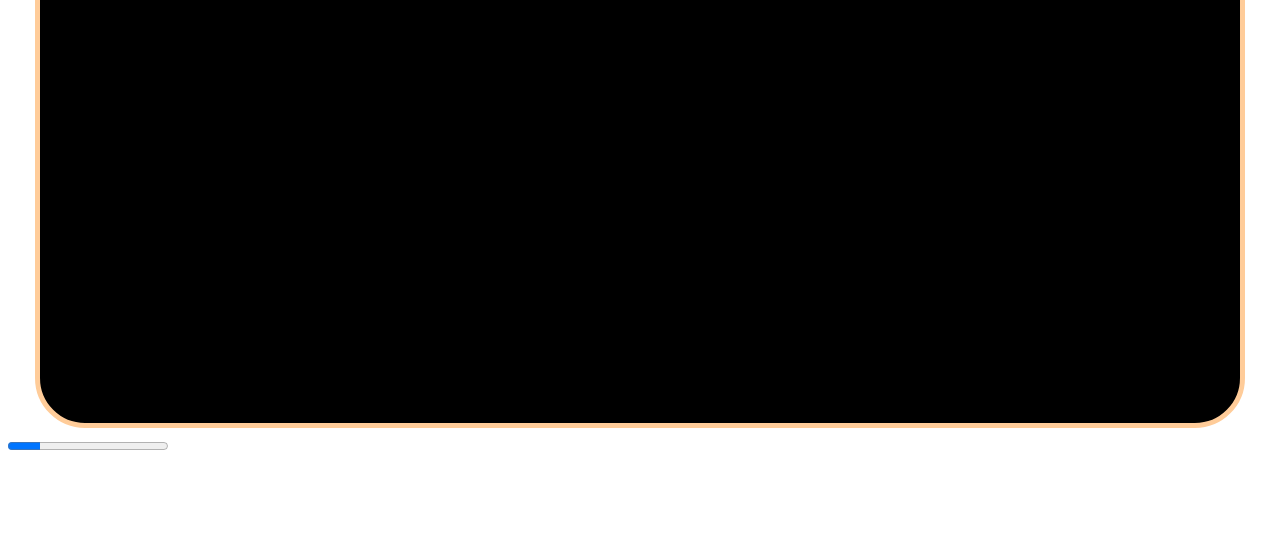
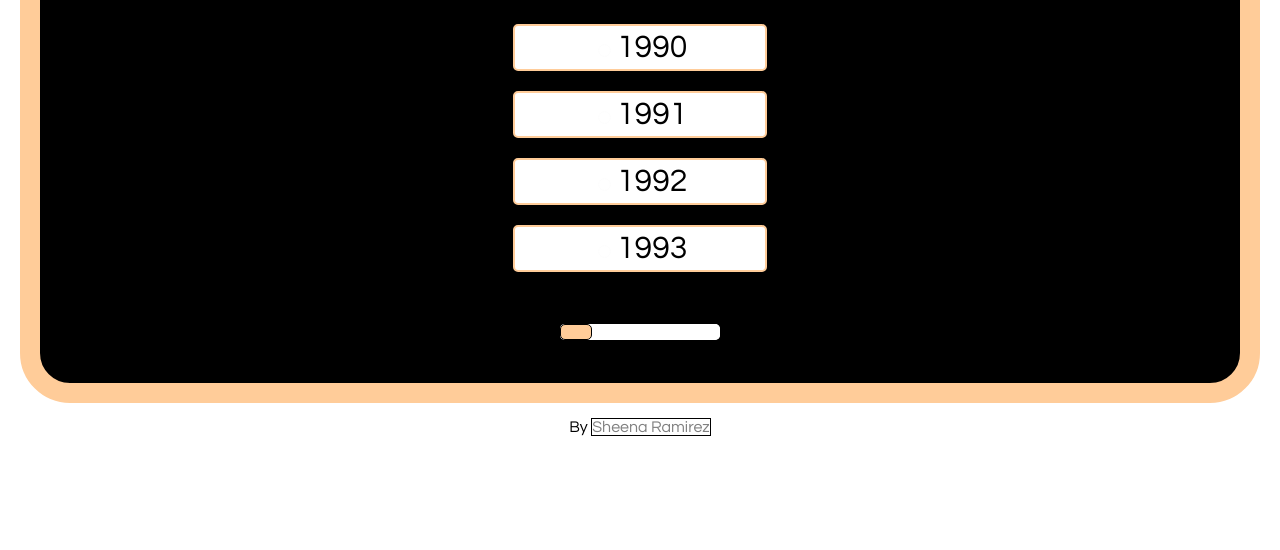
Before and after one commit to commonstarling/quiz-app, a plain HTML site: page index.html in a window 1280 px wide. Shown: the part 250-800 px from the top of the page. Drawn offline with nearby package versions, Linux system fonts and the light colour scheme.

Commit message:
style changes

```diff
--- a/css/style.css
+++ b/css/style.css
@@ -1,6 +1,7 @@
 body {
 	background-color: white;
 	font-family: 'Questrial', Sans-serif;
+	box-sizing: border-box;
 }
 
 .logo {
@@ -16,34 +17,80 @@ body {
 h1 {
 	text-align: center;
 	font-size: 2rem;
-	margin-top: -75px;
+	margin-top: -45px;
 }
 
 h2 {
 	color: white;
 	text-align: center;
-	font-size: 1.5rem;
+	font-size: 3rem;
 	margin-top: 2rem;
 }
 
 .quiz-window {
 	background-color: black;
 	color: white;
-	border: 5px solid #ffcc99;
-	height: 35rem;
+	border: 20px solid #ffcc99;
+	height: 30rem;
 	width: 75rem;
 	margin: 10px auto;
 	border-radius: 50px;
+	text-align: center;
 }
 
 label {
-	color: white;
-	font-size: 3rem;
-	border: 2px solid gray;
+	color: black;
+	font-size: 2rem;
+	width: 5rem;
+}
+
+.answers {
+	border: 2px solid #ffcc99;
+	text-align: center;
 	border-radius: 5px;
-	width: 20rem;
+	background-color: white;
+	width: 15rem;
+	margin-top: 0;
+	margin-right: auto;
+	margin-left: auto;
+	margin-bottom: 20px;
+	padding: 5px;
+	display: block;
 }
-.answers {
-	float: right;
-	border: 2px solid gray;
+
+.answers:hover {
+	background-color: #ffcc99;
 }
+
+.answers input[type="radio"] {
+    opacity:0.01;
+    z-index:100;
+}
+
+progress {
+	appearance: none;
+    -moz-appearance: none;
+    -webkit-appearance: none;
+	color: #ffcc99;
+	border-radius: 5px;
+	background-color: white;
+}
+
+progress::-webkit-progress-bar {
+    background-color: white;
+    border-radius: 5px;
+}
+progress::-webkit-progress-value {
+    background-color: #ffcc99;
+    border-radius: 5px;
+    border: 1px solid black;
+}
+.credit {
+	color: black;
+	text-align: center;
+}
+.credit a {
+	color: gray;
+	text-decoration: none;
+	border: .5px solid black;
+}
--- a/index.html
+++ b/index.html
@@ -13,29 +13,32 @@
 <h1>How well do you know Zeta Sigma Chi?</h1>
 
 <div class="quiz-window">
-	<h2 class="question">How many Mommy Chis are there?</h2>
+	<h2 class="question">When was the sorority founded?</h2>
 	<div class="answers">
 		<input type="radio" name="radio" id="radio1" class="choices">
-		<label for="radio1">Five</label>
+		<label for="radio1">1990</label>
 	</div>
 
 	<div class="answers">
 		<input type="radio" name="radio" id="radio2" class="choices">
-		<label for="radio2">Seven</label>
+		<label for="radio2">1991</label>
 	</div>
 
 	<div class="answers">
 		<input type="radio" name="radio" id="radio3" class="choices">
-		<label for="radio3">Eight</label>
+		<label for="radio3">1992</label>
 	</div>
 
 	<div class="answers">
 		<input type="radio" name="radio" id="radio4" class="choices">
-		<label for="radio4">One</label>
+		<label for="radio4">1993</label>
 	</div>
+	<br>
+	<br>
+	<progress max="100" value="20" placeholder="Progress">Progress</progress>
 </div>
+	<p class="credit">By <a href="http://github.com/commonstarling" target="_blank">Sheena Ramirez</a></p>
 
-<progress max="100" value="20"></progress>
 
 </body>
 </html>
```
